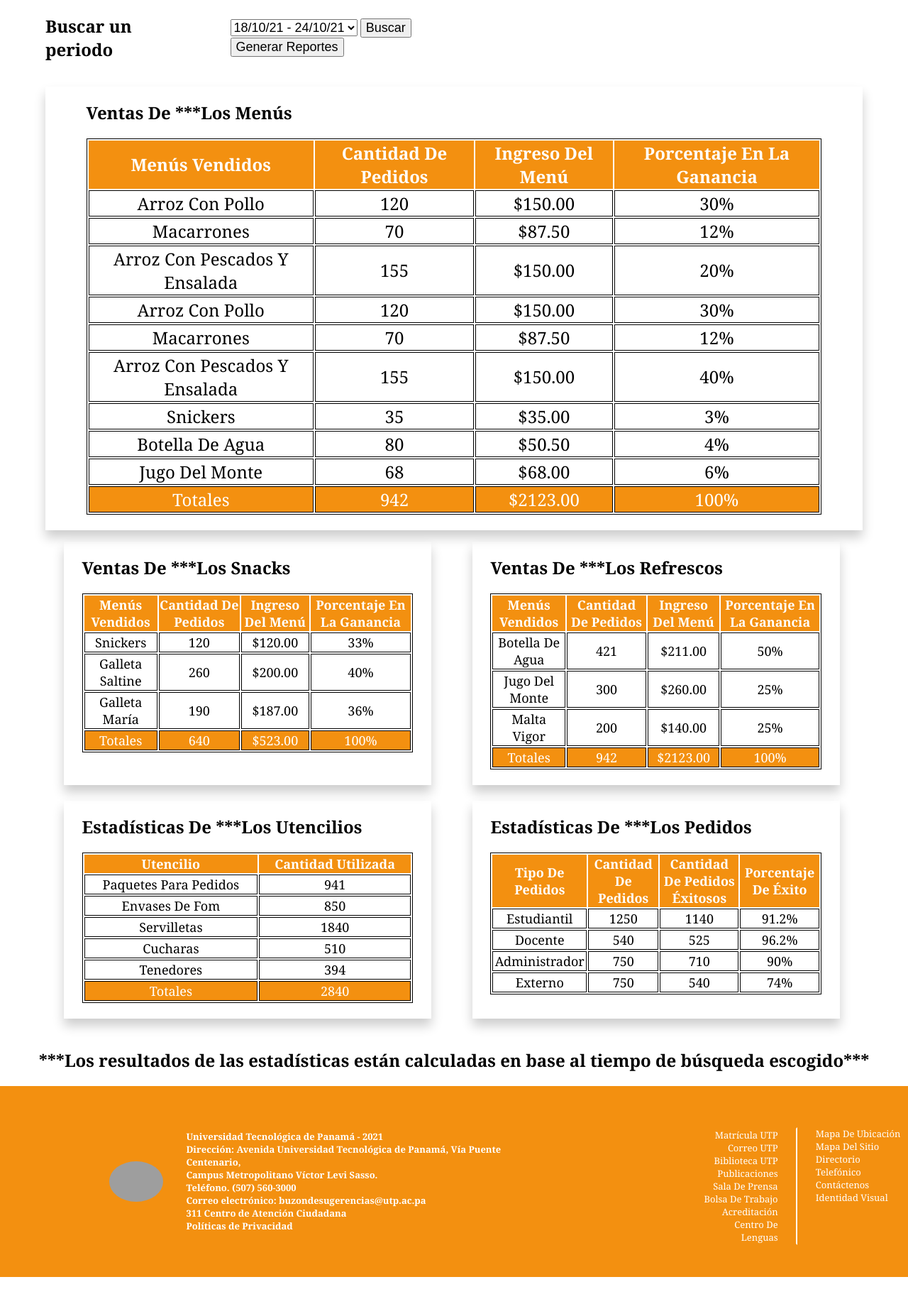
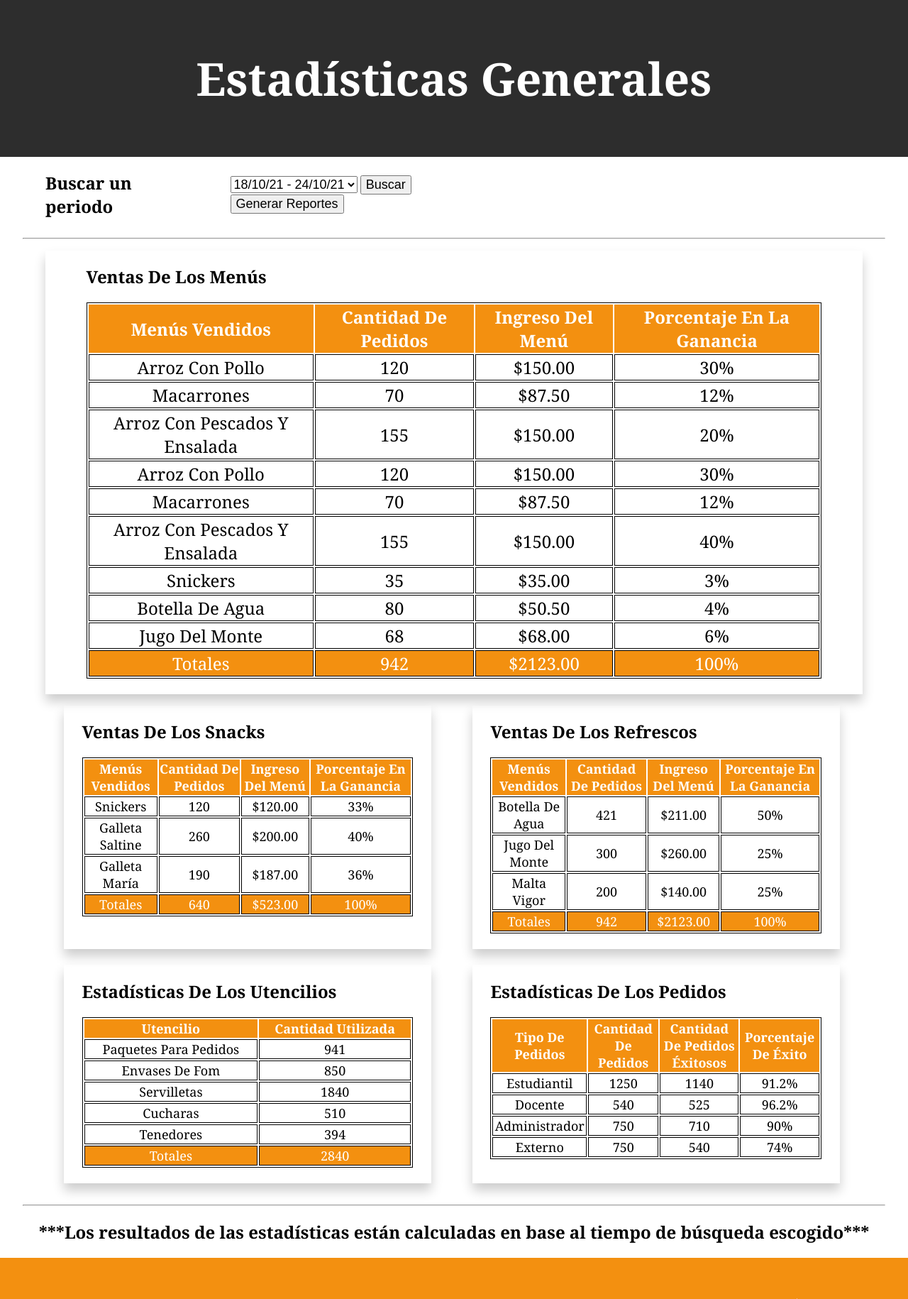
Before and after one commit to PedroArias1800/DinerSol, a PHP site: page /Secciones/estadisticas.html in a window 1280 px wide. Shown: the part 161-1991 px from the top of the page at 71% size. Before the commit the page ends 1960 px from the top, so only its background shows below. Run offline with PHP 8.4, Linux system fonts and the light colour scheme; grey boxes are pictures that could not be loaded.

Commit message:
Página de estadísticas hecha completa

```diff
--- a/Css/estadisticas.css
+++ b/Css/estadisticas.css
@@ -13,6 +13,13 @@
 .Campos form input, .Campos select{
     font-size: large;
     right: 0%;
+}
+.TituloCompleto{
+    background-color: #2d2d2d;
+    color: white;
+    padding-top: 1.9%;
+    padding-bottom: 1.9%;
+    font-size: xx-large;
 }
 table, tr, td{
     border: 1px solid black;
--- a/Secciones/estadisticas.html
+++ b/Secciones/estadisticas.html
@@ -26,6 +26,9 @@
             <a href="">Historial De Compras</a>
             <a href="" class="navEspecial">Estadísticas</a>
         </nav>
+        <div class="TituloCompleto">
+            <h1>Estadísticas Generales</h1>
+        </div>
         <div class="Campos">
             <h2>Buscar un periodo</h2>
             <form action="" method="POST">
@@ -38,9 +41,9 @@
                 <input type="submit" value="Buscar" class="buscar">
                 <button><a href="">Generar Reportes</a></button>
             </form>
-        </div>
+        </div><hr>
         <div class="card">
-            <h2 class="TituloTabla">Ventas De ***Los Menús</h2>
+            <h2 class="TituloTabla">Ventas De Los Menús</h2>
             <table>
                 <thead>
                     <tr>
@@ -116,7 +119,7 @@
         </div>
         <div class="RefrescoSnack">
             <div class="card2">
-                <h2 class="TituloTabla">Ventas De ***Los Snacks</h2>
+                <h2 class="TituloTabla">Ventas De Los Snacks</h2>
                 <table>
                     <thead>
                         <tr>
@@ -155,7 +158,7 @@
                 </table><br>
             </div>
             <div class="card2">
-                <h2 class="TituloTabla">Ventas De ***Los Refrescos</h2>
+                <h2 class="TituloTabla">Ventas De Los Refrescos</h2>
                 <table>
                     <thead>
                         <tr>
@@ -197,7 +200,7 @@
 
         <div class="RefrescoSnack">
             <div class="card2">
-                <h2 class="TituloTabla">Estadísticas De ***Los Utencilios</h2>
+                <h2 class="TituloTabla">Estadísticas De Los Utencilios</h2>
                 <table>
                     <thead>
                         <tr>
@@ -234,7 +237,7 @@
                 </table><br>
             </div>
             <div class="card2">
-                <h2 class="TituloTabla">Estadísticas De ***Los Pedidos</h2>
+                <h2 class="TituloTabla">Estadísticas De Los Pedidos</h2>
                 <table>
                     <thead>
                         <tr>
@@ -272,7 +275,7 @@
                     </tbody>
                 </table><br>
             </div>
-        </div><br>
+        </div><br><hr>
         <h2 style="text-align: center;">***Los resultados de las estadísticas están calculadas en base al tiempo de búsqueda escogido***</h2>
         <div class="footer">
             <img src="https://yt3.ggpht.com/Y1L8TzdsdTe30KxXrueVXL8N5W9CL3JCR0oiFtlieiTJ4p24mMiDYRNHHuS9nPawWz1vEFO0BZY=s900-c-k-c0x00ffffff-no-rj" alt="UTP Logo" width="6%" height="6%">
```
